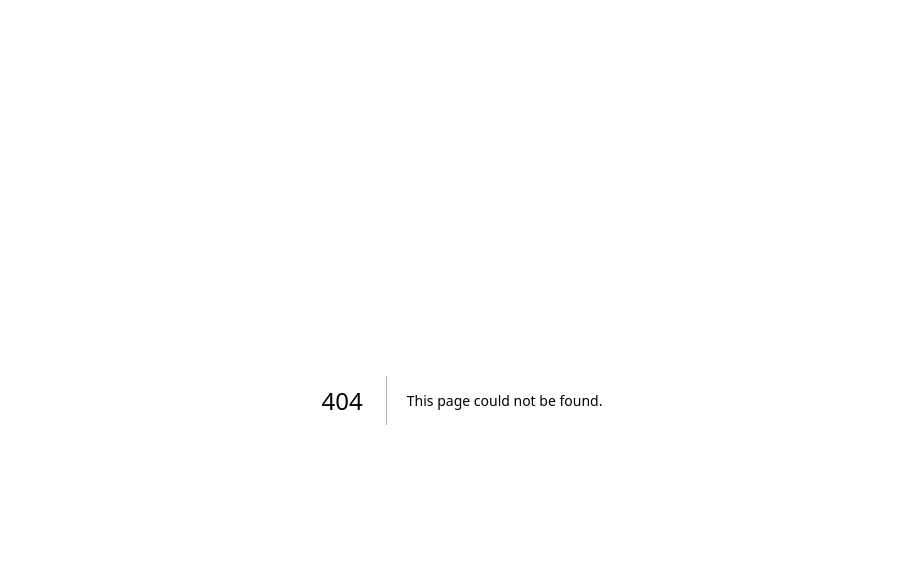
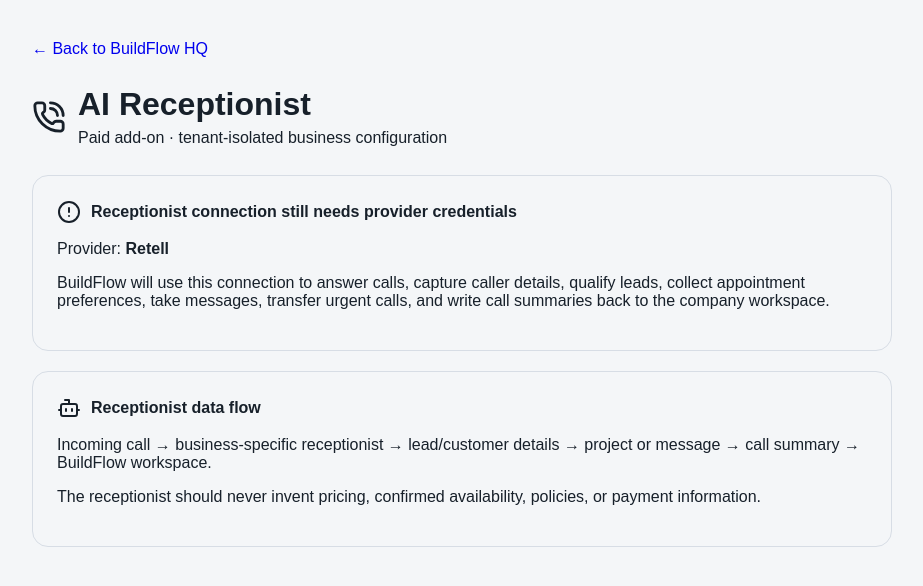
Before and after one commit to stevensapps-ash/-BuildFlowhq2, a Next.js app: page /receptionist in a window 1280 px wide. Before the commit this address had no page. Shown: the top 586 px of the page, without its empty margins (178-1101 px from the left). Built offline with nearby package versions, Linux system fonts and the light colour scheme; no server answers.

Commit message:
Add BuildFlow receptionist setup page

```diff
--- /dev/null
+++ b/app/receptionist/page.tsx
@@ -0,0 +1,28 @@
+'use client'
+
+import { useEffect, useState } from 'react'
+import { Bot, CheckCircle2, CircleAlert, PhoneCall } from 'lucide-react'
+
+type Status = { receptionist?: { provider?: string; configured?: boolean; phoneConfigured?: boolean } }
+
+export default function ReceptionistPage() {
+  const [status, setStatus] = useState<Status | null>(null)
+  useEffect(() => { fetch('/api/integrations/status').then(r => r.json()).then(setStatus).catch(() => setStatus({})) }, [])
+  const r = status?.receptionist
+  const ready = Boolean(r?.configured && r?.phoneConfigured)
+
+  return <main style={{maxWidth:900,margin:'0 auto',padding:'40px 20px',fontFamily:'Arial,sans-serif'}}>
+    <a href="/" style={{textDecoration:'none'}}>← Back to BuildFlow HQ</a>
+    <div style={{display:'flex',alignItems:'center',gap:12,marginTop:28}}><PhoneCall size={34}/><div><h1 style={{margin:0}}>AI Receptionist</h1><p style={{margin:'6px 0 0'}}>Paid add-on · tenant-isolated business configuration</p></div></div>
+    <section style={{marginTop:28,padding:24,border:'1px solid #d7dde5',borderRadius:16}}>
+      <div style={{display:'flex',gap:10,alignItems:'center'}}>{ready?<CheckCircle2/>:<CircleAlert/>}<strong>{ready?'Receptionist connection is configured':'Receptionist connection still needs provider credentials'}</strong></div>
+      <p>Provider: <b>{r?.provider || 'Retell'}</b></p>
+      <p>BuildFlow will use this connection to answer calls, capture caller details, qualify leads, collect appointment preferences, take messages, transfer urgent calls, and write call summaries back to the company workspace.</p>
+    </section>
+    <section style={{marginTop:20,padding:24,border:'1px solid #d7dde5',borderRadius:16}}>
+      <div style={{display:'flex',gap:10,alignItems:'center'}}><Bot/><strong>Receptionist data flow</strong></div>
+      <p>Incoming call → business-specific receptionist → lead/customer details → project or message → call summary → BuildFlow workspace.</p>
+      <p>The receptionist should never invent pricing, confirmed availability, policies, or payment information.</p>
+    </section>
+  </main>
+}
```
